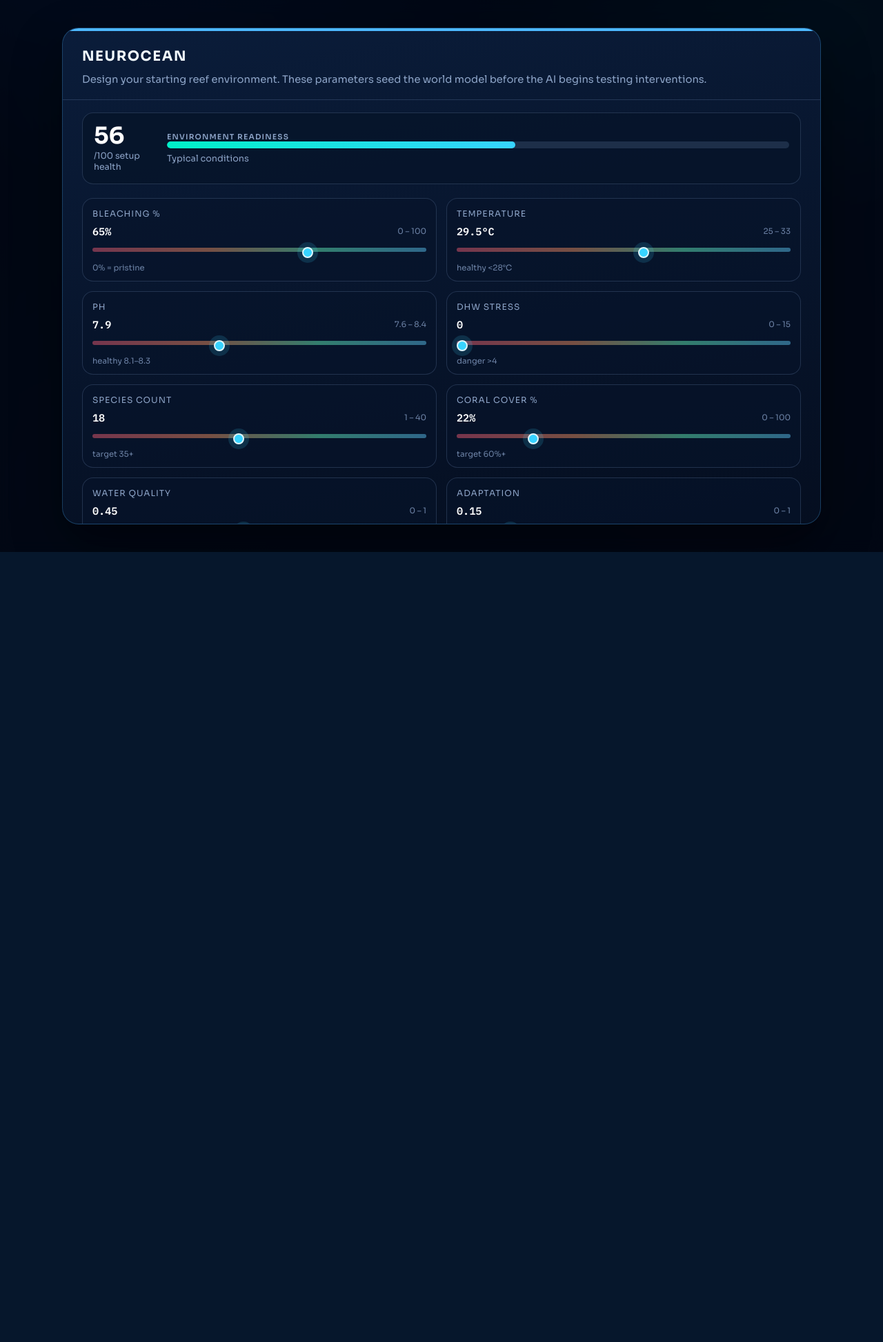
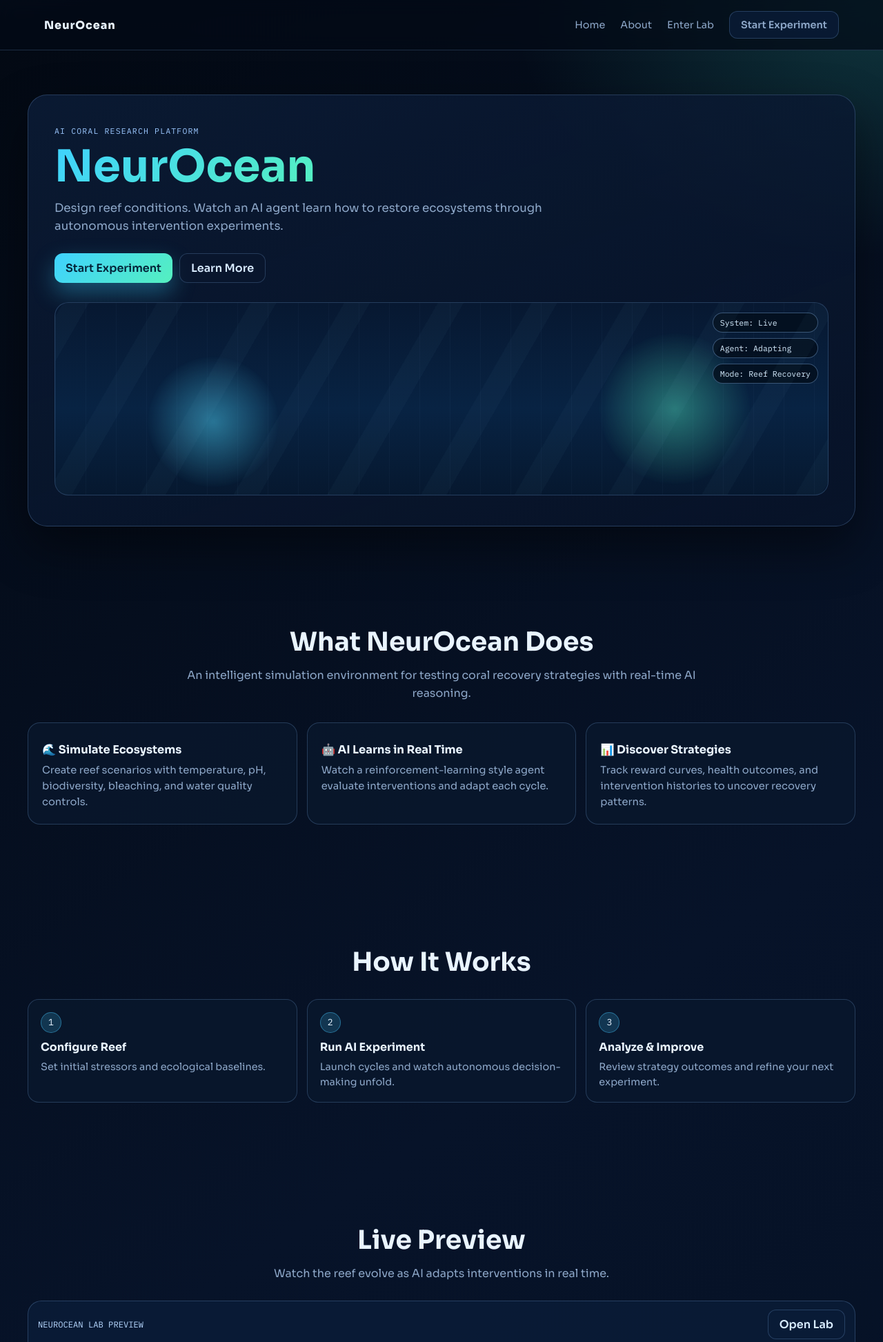
Before and after one commit to AbhinavGGarg/NeurOcean, a Flask app: page / in a window 1280 px wide. Shown: the top 1945 px of the page at 69% size. Before the commit the page ends 800 px from the top, so only its background shows below. Run offline with Flask 3, Linux system fonts and the light colour scheme.

Commit message:
Add startup landing page and route lab entry; refine swimmer shapes with fish eyes

```diff
--- a/app.py
+++ b/app.py
@@ -176,7 +176,12 @@ def _background_runner(target_cycles, delay):
 # ── Routes ────────────────────────────────────────────────────────────────────
 
 @app.route("/")
-def index():
+def home():
+    return render_template("landing.html")
+
+
+@app.route("/lab")
+def lab():
     return render_template("index.html")
 
 
--- a/templates/index.html
+++ b/templates/index.html
@@ -2745,13 +2745,56 @@ function drawReef() {
     ctx.save();
     ctx.translate(f.x, f.y);
     ctx.rotate(Math.atan2(f.vy, f.vx) + Math.sin(t * 2 + f.phase) * 0.12);
+    ctx.scale(dir, 1);
+    const bodyL = f.size * 1.45;
+    const bodyW = f.size * 0.78;
+
+    // Arrow-like body with a softer fish contour
     ctx.beginPath();
-    ctx.moveTo(f.size * 1.2 * dir, 0);
-    ctx.lineTo(-f.size * 0.85 * dir, -f.size * 0.55);
-    ctx.lineTo(-f.size * 0.55 * dir, 0);
-    ctx.lineTo(-f.size * 0.85 * dir, f.size * 0.55);
+    ctx.moveTo(bodyL, 0);
+    ctx.quadraticCurveTo(bodyL * 0.35, -bodyW * 0.95, -bodyL * 0.65, -bodyW * 0.62);
+    ctx.lineTo(-bodyL * 0.95, -bodyW * 0.2);
+    ctx.lineTo(-bodyL * 0.72, 0);
+    ctx.lineTo(-bodyL * 0.95, bodyW * 0.2);
+    ctx.lineTo(-bodyL * 0.65, bodyW * 0.62);
+    ctx.quadraticCurveTo(bodyL * 0.35, bodyW * 0.95, bodyL, 0);
     ctx.closePath();
     ctx.fillStyle = `hsla(${f.hue + 8}, 92%, ${60 - warmStress * 20}%, ${0.82 - bleach * 0.28})`;
+    ctx.fill();
+
+    // Dorsal fin
+    ctx.beginPath();
+    ctx.moveTo(-bodyL * 0.08, -bodyW * 0.1);
+    ctx.lineTo(-bodyL * 0.36, -bodyW * 0.88);
+    ctx.lineTo(bodyL * 0.15, -bodyW * 0.42);
+    ctx.closePath();
+    ctx.fillStyle = `hsla(${f.hue + 16}, 92%, ${66 - warmStress * 16}%, ${0.62 - bleach * 0.2})`;
+    ctx.fill();
+
+    // Tail fin
+    ctx.beginPath();
+    ctx.moveTo(-bodyL * 0.95, 0);
+    ctx.lineTo(-bodyL * 1.42, -bodyW * 0.62);
+    ctx.lineTo(-bodyL * 1.18, 0);
+    ctx.lineTo(-bodyL * 1.42, bodyW * 0.62);
+    ctx.closePath();
+    ctx.fillStyle = `hsla(${f.hue - 6}, 96%, ${58 - warmStress * 14}%, ${0.74 - bleach * 0.22})`;
+    ctx.fill();
+
+    // Eye (white sclera + pupil + tiny highlight)
+    const eyeX = bodyL * 0.46;
+    const eyeY = -bodyW * 0.12;
+    ctx.beginPath();
+    ctx.arc(eyeX, eyeY, Math.max(1.5, f.size * 0.12), 0, Math.PI * 2);
+    ctx.fillStyle = 'rgba(240,248,255,0.96)';
+    ctx.fill();
+    ctx.beginPath();
+    ctx.arc(eyeX + f.size * 0.02, eyeY, Math.max(0.8, f.size * 0.06), 0, Math.PI * 2);
+    ctx.fillStyle = 'rgba(6,12,20,0.95)';
+    ctx.fill();
+    ctx.beginPath();
+    ctx.arc(eyeX - f.size * 0.03, eyeY - f.size * 0.03, Math.max(0.5, f.size * 0.025), 0, Math.PI * 2);
+    ctx.fillStyle = 'rgba(255,255,255,0.9)';
     ctx.fill();
     ctx.restore();
   }
--- /dev/null
+++ b/templates/landing.html
@@ -0,0 +1,276 @@
+<!DOCTYPE html>
+<html lang="en">
+<head>
+<meta charset="UTF-8">
+<meta name="viewport" content="width=device-width, initial-scale=1.0">
+<title>NeurOcean — AI Coral Research Platform</title>
+<link href="https://fonts.googleapis.com/css2?family=Sora:wght@300;400;500;600;700;800&family=IBM+Plex+Mono:wght@400;500;600&display=swap" rel="stylesheet">
+<style>
+:root {
+  --bg:#030913;
+  --panel:rgba(10,24,46,0.75);
+  --panel-strong:rgba(11,28,55,0.9);
+  --border:rgba(132,180,238,0.24);
+  --text:#e9f4ff;
+  --muted:#8ea8c9;
+  --accent:#3fd2ff;
+  --accent2:#55f0bf;
+  --warm:#ff9f76;
+  --font:"Sora",sans-serif;
+  --mono:"IBM Plex Mono",monospace;
+}
+*{box-sizing:border-box;margin:0;padding:0}
+html,body{min-height:100%;background:var(--bg);color:var(--text);font-family:var(--font);scroll-behavior:smooth}
+body{
+  background:
+    radial-gradient(1100px 620px at -10% -10%, rgba(64,132,255,0.3), transparent 60%),
+    radial-gradient(900px 620px at 100% 0%, rgba(62,238,207,0.18), transparent 60%),
+    linear-gradient(145deg,#030913 0%,#071329 50%,#041022 100%);
+}
+
+.bg-motion::before,
+.bg-motion::after{content:"";position:fixed;inset:0;pointer-events:none;z-index:-1}
+.bg-motion::before{
+  background:
+    radial-gradient(circle at 25% 25%, rgba(98,208,255,0.11), transparent 24%),
+    radial-gradient(circle at 70% 65%, rgba(74,255,201,0.08), transparent 28%);
+  animation:driftA 26s linear infinite;
+}
+.bg-motion::after{
+  background:repeating-linear-gradient(118deg, rgba(146,210,255,0.08) 0 2.2%, transparent 2.2% 7%);
+  mix-blend-mode:screen;
+  opacity:.27;
+  animation:driftB 22s linear infinite;
+}
+@keyframes driftA{0%{transform:translateY(0)}50%{transform:translateY(-14px)}100%{transform:translateY(0)}}
+@keyframes driftB{from{transform:translateX(0)}to{transform:translateX(-120px)}}
+
+.container{max-width:1200px;margin:0 auto;padding:0 24px}
+
+.nav{
+  position:sticky;top:0;z-index:30;
+  backdrop-filter:blur(12px);-webkit-backdrop-filter:blur(12px);
+  border-bottom:1px solid rgba(132,180,238,0.2);
+  background:rgba(4,11,23,0.72);
+}
+.nav-inner{height:72px;display:flex;align-items:center;justify-content:space-between}
+.logo{font-weight:800;letter-spacing:.06em}
+.nav-links{display:flex;gap:22px;align-items:center}
+.nav-links a{color:var(--muted);text-decoration:none;font-size:.9rem}
+.nav-links a:hover{color:#fff}
+.nav-btn,
+.btn{display:inline-flex;align-items:center;justify-content:center;border-radius:12px;padding:10px 16px;text-decoration:none;font-weight:600;transition:.2s transform,.2s box-shadow,.2s border-color}
+.nav-btn{border:1px solid var(--border);background:rgba(11,28,55,.8);color:#d8ecff}
+.nav-btn:hover{transform:translateY(-1px);box-shadow:0 10px 25px rgba(31,148,255,.22)}
+
+.hero{min-height:calc(100vh - 72px);display:grid;place-items:center;padding:64px 0 56px}
+.hero-card{
+  width:100%;border:1px solid var(--border);border-radius:28px;padding:44px 38px;
+  background:linear-gradient(160deg, rgba(11,27,53,.9), rgba(8,20,42,.75));
+  box-shadow:0 30px 70px rgba(0,0,0,.45);
+}
+.eyebrow{font-family:var(--mono);font-size:.72rem;color:#9cc8ff;letter-spacing:.1em;text-transform:uppercase}
+.hero h1{font-size:clamp(2.1rem,5vw,4rem);line-height:1.03;margin-top:12px}
+.hero h1 span{background:linear-gradient(135deg,var(--accent),var(--accent2));-webkit-background-clip:text;background-clip:text;color:transparent}
+.hero p{margin-top:14px;max-width:720px;color:var(--muted);font-size:1.05rem;line-height:1.55}
+.hero-cta{margin-top:26px;display:flex;gap:10px;flex-wrap:wrap}
+.btn-primary{background:linear-gradient(135deg,var(--accent),var(--accent2));color:#032238;border:none;box-shadow:0 14px 32px rgba(59,209,255,.34)}
+.btn-primary:hover{transform:translateY(-1px)}
+.btn-secondary{border:1px solid var(--border);background:rgba(10,24,46,.7);color:#d7eaff}
+
+.hero-visual{
+  margin-top:28px;border:1px solid var(--border);border-radius:20px;height:280px;position:relative;overflow:hidden;
+  background:linear-gradient(180deg,#071831 0%,#082343 55%,#06182f 100%);
+}
+.hero-visual::before{content:"";position:absolute;inset:0;background:repeating-linear-gradient(90deg,rgba(145,198,255,.08)0 1px,transparent 1px 44px);opacity:.42}
+.hero-visual::after{content:"";position:absolute;left:-10%;right:-10%;top:-30%;height:220%;background:repeating-linear-gradient(120deg,rgba(164,225,255,.14)0 2.2%,transparent 2.2% 8%);opacity:.22;animation:caustic 16s linear infinite}
+@keyframes caustic{from{transform:translateX(0)}to{transform:translateX(-18%)}}
+.glow-orb{position:absolute;border-radius:50%;filter:blur(1px)}
+.glow-orb.o1{width:190px;height:190px;left:12%;top:28%;background:radial-gradient(circle,rgba(82,220,255,.45),transparent 72%);animation:float 7s ease-in-out infinite}
+.glow-orb.o2{width:220px;height:220px;right:10%;top:18%;background:radial-gradient(circle,rgba(89,255,202,.38),transparent 72%);animation:float 9s ease-in-out infinite reverse}
+@keyframes float{0%,100%{transform:translateY(0)}50%{transform:translateY(-12px)}}
+.preview-hud{position:absolute;right:14px;top:14px;display:grid;gap:8px}
+.preview-chip{padding:6px 10px;border-radius:999px;border:1px solid rgba(132,180,238,.4);background:rgba(3,14,28,.8);font-family:var(--mono);font-size:.72rem;color:#d9eeff}
+
+.section{padding:88px 0}
+.section-title{font-size:clamp(1.4rem,3vw,2.35rem);text-align:center}
+.section-sub{margin:12px auto 0;max-width:760px;text-align:center;color:var(--muted);line-height:1.6}
+
+.cards{margin-top:30px;display:grid;grid-template-columns:repeat(3,minmax(0,1fr));gap:14px}
+.card{border:1px solid var(--border);border-radius:18px;padding:20px;background:var(--panel);transition:.2s transform,.2s border-color,.2s box-shadow}
+.card:hover{transform:translateY(-3px);border-color:rgba(132,180,238,.45);box-shadow:0 18px 34px rgba(0,0,0,.32)}
+.card h3{margin-top:8px;font-size:1.02rem}
+.card p{margin-top:8px;color:var(--muted);line-height:1.55;font-size:.92rem}
+
+.steps{margin-top:30px;display:grid;grid-template-columns:repeat(3,minmax(0,1fr));gap:14px}
+.step{border:1px solid var(--border);border-radius:16px;padding:18px;background:var(--panel)}
+.step-num{display:inline-flex;width:30px;height:30px;border-radius:50%;align-items:center;justify-content:center;background:rgba(70,201,255,.18);border:1px solid rgba(70,201,255,.42);font-family:var(--mono);font-size:.82rem}
+.step h4{margin-top:10px}
+.step p{margin-top:7px;color:var(--muted);line-height:1.55;font-size:.9rem}
+
+.preview-wrap{margin-top:26px;border:1px solid var(--border);border-radius:20px;overflow:hidden;background:var(--panel-strong)}
+.preview-top{display:flex;justify-content:space-between;align-items:center;padding:12px 14px;border-bottom:1px solid rgba(132,180,238,.2)}
+.preview-top span{font-family:var(--mono);font-size:.76rem;color:#b7d8ff}
+.preview-mock{height:300px;position:relative;background:linear-gradient(180deg,#08192f 0%,#0a2644 50%,#081f37 100%)}
+.preview-mock .line{position:absolute;height:1px;left:0;right:0;background:rgba(170,220,255,.18)}
+.preview-mock .line.l1{top:28%}.preview-mock .line.l2{top:52%}.preview-mock .line.l3{top:74%}
+.preview-mock .panel{position:absolute;border:1px solid rgba(132,180,238,.35);border-radius:12px;background:rgba(6,17,35,.8)}
+.preview-mock .p1{left:16px;top:16px;width:180px;height:108px}
+.preview-mock .p2{left:208px;top:16px;right:16px;height:108px}
+.preview-mock .p3{left:16px;bottom:16px;right:16px;height:132px}
+.preview-overlay{position:absolute;inset:0;display:grid;place-items:center;background:linear-gradient(180deg,rgba(4,12,24,.15),rgba(4,12,24,.66))}
+.preview-overlay strong{font-size:1.08rem;padding:10px 16px;border-radius:999px;border:1px solid rgba(132,180,238,.4);background:rgba(6,18,36,.82)}
+
+.impact{display:grid;grid-template-columns:1.1fr 1fr;gap:22px;align-items:center}
+.impact-list{display:grid;gap:10px}
+.impact-item{border:1px solid var(--border);border-radius:14px;padding:12px 14px;background:var(--panel);color:var(--muted)}
+.impact-item b{display:block;color:#fff;margin-bottom:4px}
+
+.cta-box{text-align:center;border:1px solid var(--border);border-radius:26px;padding:46px 26px;background:linear-gradient(155deg,rgba(11,30,57,.95),rgba(7,20,40,.78));box-shadow:0 25px 50px rgba(0,0,0,.38)}
+.cta-box h2{font-size:clamp(1.6rem,3vw,2.6rem)}
+.cta-box p{margin-top:12px;color:var(--muted)}
+.cta-box .btn{margin-top:18px}
+
+.footer{padding:30px 0;color:#7f9dbf;text-align:center;font-size:.86rem}
+
+.reveal{opacity:0;transform:translateY(16px);transition:opacity .6s ease,transform .6s ease}
+.reveal.show{opacity:1;transform:none}
+
+@media (max-width:980px){
+  .cards,.steps{grid-template-columns:1fr}
+  .impact{grid-template-columns:1fr}
+  .hero-card{padding:30px 22px}
+}
+</style>
+</head>
+<body class="bg-motion">
+  <header class="nav">
+    <div class="container nav-inner">
+      <div class="logo">NeurOcean</div>
+      <nav class="nav-links">
+        <a href="#home">Home</a>
+        <a href="#about">About</a>
+        <a href="/lab">Enter Lab</a>
+        <a class="nav-btn" href="/lab">Start Experiment</a>
+      </nav>
+    </div>
+  </header>
+
+  <main>
+    <section class="hero container" id="home">
+      <div class="hero-card reveal show">
+        <div class="eyebrow">AI Coral Research Platform</div>
+        <h1><span>NeurOcean</span></h1>
+        <p>Design reef conditions. Watch an AI agent learn how to restore ecosystems through autonomous intervention experiments.</p>
+        <div class="hero-cta">
+          <a class="btn btn-primary" href="/lab">Start Experiment</a>
+          <a class="btn btn-secondary" href="#about">Learn More</a>
+        </div>
+        <div class="hero-visual">
+          <div class="glow-orb o1"></div>
+          <div class="glow-orb o2"></div>
+          <div class="preview-hud">
+            <div class="preview-chip">System: Live</div>
+            <div class="preview-chip">Agent: Adapting</div>
+            <div class="preview-chip">Mode: Reef Recovery</div>
+          </div>
+        </div>
+      </div>
+    </section>
+
+    <section class="section container" id="about">
+      <h2 class="section-title reveal">What NeurOcean Does</h2>
+      <p class="section-sub reveal">An intelligent simulation environment for testing coral recovery strategies with real-time AI reasoning.</p>
+      <div class="cards">
+        <article class="card reveal">
+          <h3>🌊 Simulate Ecosystems</h3>
+          <p>Create reef scenarios with temperature, pH, biodiversity, bleaching, and water quality controls.</p>
+        </article>
+        <article class="card reveal">
+          <h3>🤖 AI Learns in Real Time</h3>
+          <p>Watch a reinforcement-learning style agent evaluate interventions and adapt each cycle.</p>
+        </article>
+        <article class="card reveal">
+          <h3>📊 Discover Strategies</h3>
+          <p>Track reward curves, health outcomes, and intervention histories to uncover recovery patterns.</p>
+        </article>
+      </div>
+    </section>
+
+    <section class="section container">
+      <h2 class="section-title reveal">How It Works</h2>
+      <div class="steps">
+        <article class="step reveal">
+          <span class="step-num">1</span>
+          <h4>Configure Reef</h4>
+          <p>Set initial stressors and ecological baselines.</p>
+        </article>
+        <article class="step reveal">
+          <span class="step-num">2</span>
+          <h4>Run AI Experiment</h4>
+          <p>Launch cycles and watch autonomous decision-making unfold.</p>
+        </article>
+        <article class="step reveal">
+          <span class="step-num">3</span>
+          <h4>Analyze & Improve</h4>
+          <p>Review strategy outcomes and refine your next experiment.</p>
+        </article>
+      </div>
+    </section>
+
+    <section class="section container">
+      <h2 class="section-title reveal">Live Preview</h2>
+      <p class="section-sub reveal">Watch the reef evolve as AI adapts interventions in real time.</p>
+      <div class="preview-wrap reveal">
+        <div class="preview-top">
+          <span>NEUROCEAN LAB PREVIEW</span>
+          <a class="nav-btn" href="/lab">Open Lab</a>
+        </div>
+        <div class="preview-mock">
+          <div class="line l1"></div>
+          <div class="line l2"></div>
+          <div class="line l3"></div>
+          <div class="panel p1"></div>
+          <div class="panel p2"></div>
+          <div class="panel p3"></div>
+          <div class="preview-overlay"><strong>Watch the reef evolve as AI adapts in real time</strong></div>
+        </div>
+      </div>
+    </section>
+
+    <section class="section container">
+      <div class="impact">
+        <div>
+          <h2 class="section-title reveal" style="text-align:left;">Why It Matters</h2>
+          <p class="section-sub reveal" style="text-align:left;max-width:none;">Coral reefs are under accelerating climate pressure. Intervention strategy is complex, and AI can test options faster than humans alone.</p>
+        </div>
+        <div class="impact-list">
+          <div class="impact-item reveal"><b>Coral collapse is accelerating</b>Heat stress and chemistry shifts are reducing reef resilience globally.</div>
+          <div class="impact-item reveal"><b>Interventions have tradeoffs</b>Not every action helps in every condition.</div>
+          <div class="impact-item reveal"><b>AI can accelerate exploration</b>NeurOcean rapidly simulates strategy pathways and outcomes.</div>
+        </div>
+      </div>
+    </section>
+
+    <section class="section container" id="cta">
+      <div class="cta-box reveal">
+        <h2>Start your first experiment</h2>
+        <p>Enter the NeurOcean Lab and watch AI learn coral restoration strategies in real time.</p>
+        <a class="btn btn-primary" href="/lab">Enter Lab</a>
+      </div>
+    </section>
+  </main>
+
+  <footer class="footer container">NeurOcean • AI-powered coral reef research and simulation</footer>
+
+<script>
+const observer = new IntersectionObserver((entries) => {
+  entries.forEach((entry) => {
+    if (entry.isIntersecting) entry.target.classList.add('show');
+  });
+}, { threshold: 0.15 });
+
+document.querySelectorAll('.reveal').forEach((el) => observer.observe(el));
+</script>
+</body>
+</html>
```
